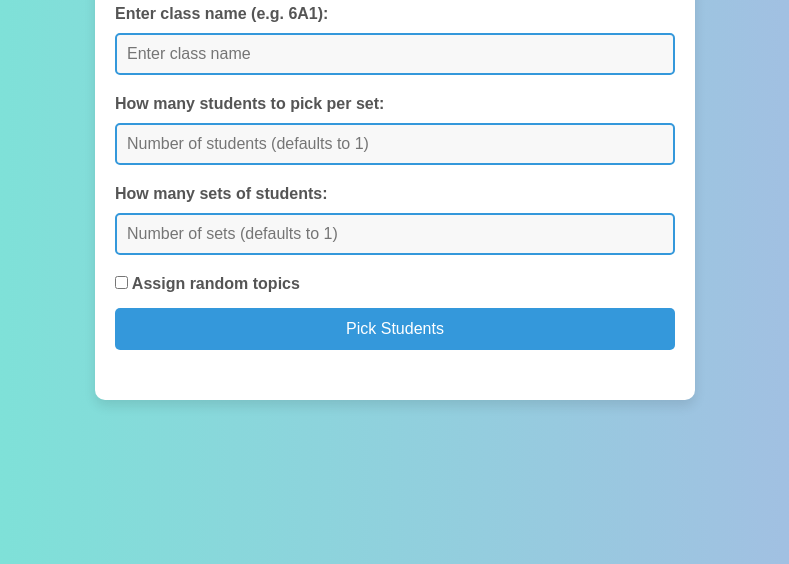
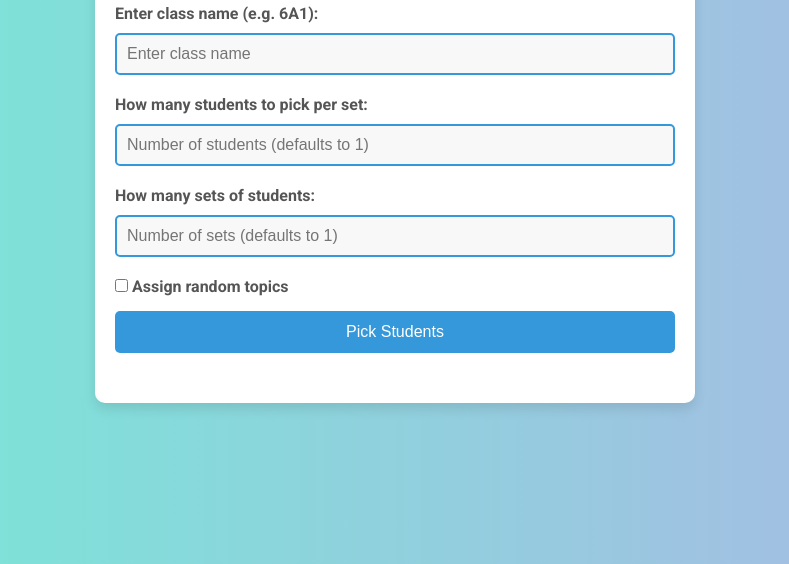
Before and after one commit to SourabhSuneja/lottery, a plain HTML site: page index.html in a window 1280 px wide. Shown: the part 236-800 px from the top of the page, without its empty margins (245-1034 px from the left). Drawn offline with Linux system fonts and the light colour scheme.

Commit message:
Update index.html

```diff
--- a/index.html
+++ b/index.html
@@ -24,6 +24,7 @@
          padding: 20px;
          color: #333;
          overflow: hidden;
+         font-family: "Roboto", system-ui;
          }
          .container {
          text-align: center;
```
